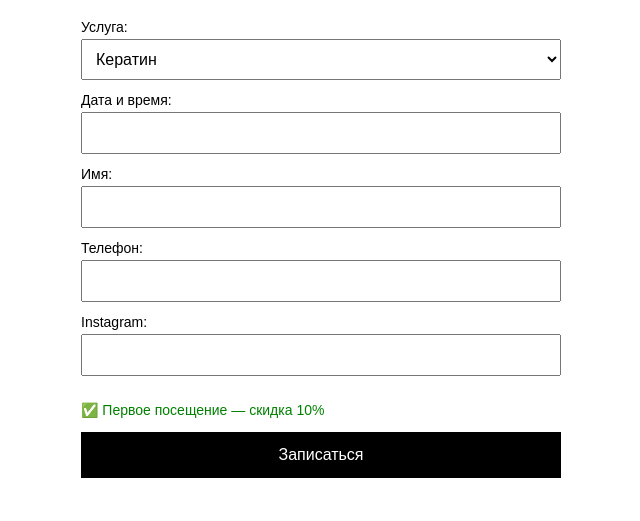
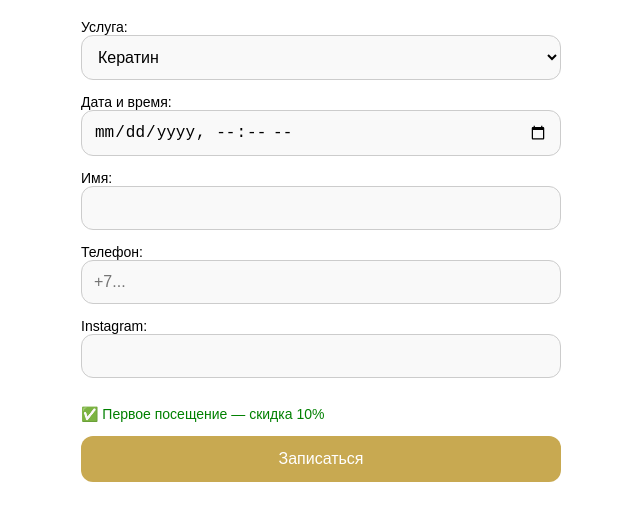
Before and after one commit to GennadiyYu/miniapp-hair, a plain HTML site: page index.html in a window 1280 px wide. Shown: the part 245-766 px from the top of the page, without its empty margins (319-959 px from the left). Drawn offline with Linux system fonts and the light colour scheme.

Commit message:
Add files via upload

```diff
--- a/index.html
+++ b/index.html
@@ -23,13 +23,13 @@
       </select>
     </label>
     <label>Дата и время:
-      <input type="text" name="datetime" />
+      <input type="datetime-local" name="datetime" />
     </label>
     <label>Имя:
       <input type="text" name="name" />
     </label>
     <label>Телефон:
-      <input type="text" name="phone" />
+      <input type="text" name="phone" placeholder="+7..." />
     </label>
     <label>Instagram:
       <input type="text" name="instagram" />
--- a/script.js
+++ b/script.js
@@ -3,11 +3,17 @@ document.getElementById("booking-form").addEventListener("submit", function (e)
   e.preventDefault();
 
   const data = new FormData(e.target);
+  const phone = data.get("phone").trim();
+
+  if (!phone.startsWith("+7")) {
+    alert("Пожалуйста, введите номер телефона, начиная с +7");
+    return;
+  }
 
   const message = `
 <b>Новая заявка в HairReconstruction</b>%0A
 <b>Имя:</b> ${data.get("name")}%0A
-<b>Телефон:</b> ${data.get("phone")}%0A
+<b>Телефон:</b> ${phone}%0A
 <b>Instagram:</b> ${data.get("instagram")}%0A
 <b>Услуга:</b> ${data.get("service")}%0A
 <b>Дата и время:</b> ${data.get("datetime")}
--- a/style.css
+++ b/style.css
@@ -33,27 +33,35 @@ form {
   flex-direction: column;
 }
 label {
-  margin-bottom: 12px;
+  margin-bottom: 14px;
   font-size: 14px;
 }
 input, select {
-  padding: 10px;
-  margin-top: 4px;
+  padding: 12px;
   font-size: 16px;
   width: 100%;
   box-sizing: border-box;
+  border-radius: 12px;
+  border: 1px solid #ccc;
+  background-color: #f9f9f9;
+}
+input:focus, select:focus {
+  border-color: #C8A951;
+  outline: none;
+  background-color: #fff;
 }
 button {
-  background: black;
+  background: #C8A951;
   color: white;
   padding: 14px;
   font-size: 16px;
   border: none;
   cursor: pointer;
+  border-radius: 12px;
   transition: background 0.3s;
 }
 button:hover {
-  background: #222;
+  background: #a68e40;
 }
 .discount {
   font-size: 14px;
```
